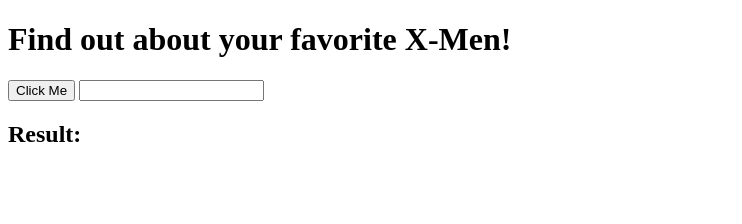
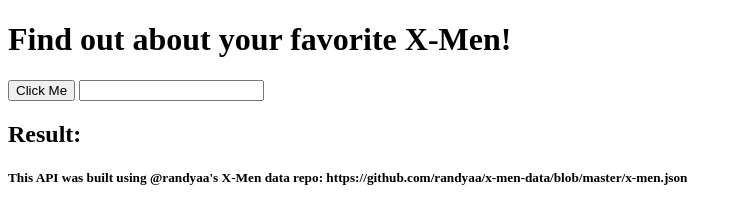
Before and after one commit to zubaer-khan/xmen-client-side-code, a plain HTML site: page index.html in a window 1280 px wide. Shown: the whole page, without its empty margins (0-742 px from the left). Drawn offline with Linux system fonts and the light colour scheme.

Commit message:
added h5 credit

```diff
--- a/index.html
+++ b/index.html
@@ -12,6 +12,8 @@
     <h2>Result: </h2>
     <p></p>
 
+    <h5>This API was built using @randyaa's X-Men data repo: https://github.com/randyaa/x-men-data/blob/master/x-men.json</h5>
+
     <script src='js/main.js'></script>
 </body>
 </html>
```
